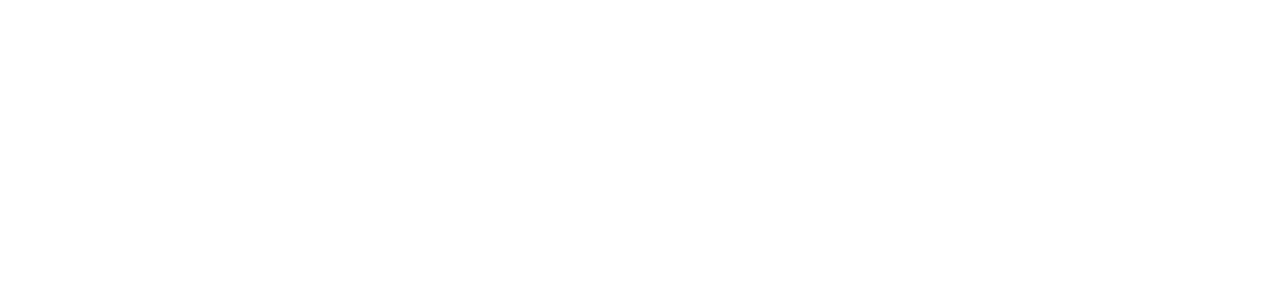
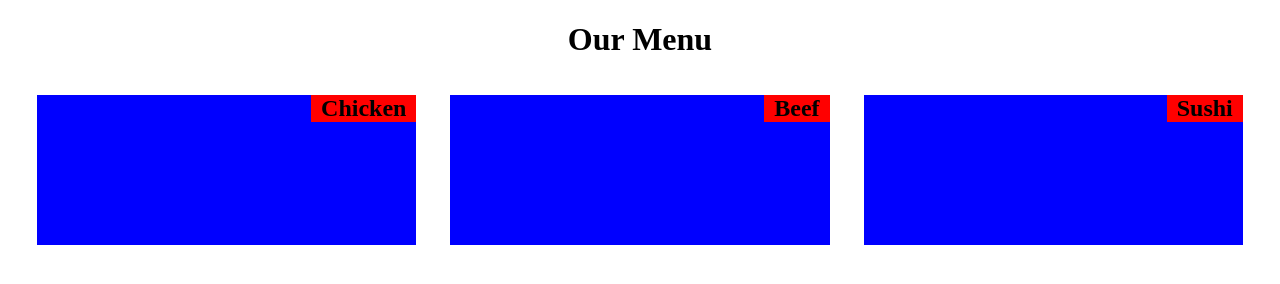
Before and after one commit to Coddielam/module2-solutions, a plain HTML site: page index.html in a window 1280 px wide. Drawn offline with Linux system fonts and the light colour scheme.

Commit message:
made containers to for menu items

```diff
--- a/index.html
+++ b/index.html
@@ -1,9 +1,23 @@
 <!DOCTYPE html>
+<!-- consist of a page heading and 3 sections -->
 <html>
 <head>
-	<title></title>
+	<title>Lean Chicken</title>
+	<link rel="stylesheet" type="text/css" href="styles.css">
 </head>
 <body>
-
+	<h1>Our Menu</h1>
+	<div class='container'>
+		<h2>Chicken</h2>
+		<p></p>
+	</div>
+	<div class='container'>
+		<h2>Beef</h2>
+		<p></p>
+	</div>
+	<div class='container'>
+		<h2>Sushi</h2>
+		<p></p>
+	</div>
 </body>
 </html>
--- /dev/null
+++ b/styles.css
@@ -0,0 +1,47 @@
+header{
+	text-align: center;
+}
+
+h2{
+    background-color: red;
+    float: right;
+    margin: 0;
+    padding-left: 10px;
+    padding-right: 10px;
+    display: inline-block;
+}
+
+p{
+	clear: both;
+	padding: 10px;
+}
+
+body{
+	text-align: center;
+}
+
+.container {
+	background-color: blue;
+	display: inline-block;
+	width: 30%;
+	height: 150px;
+	margin: 15px;
+
+	box-sizing: border-box;
+}
+
+/* breakpoint: 992px */
+@media (min-width: 992px) {
+/*each of the 3 sections should take up equal amount of space*/
+
+}
+
+/* breakpoint: 768px and 991px */
+@media (min-width: 768px and max-width: 991px) {
+
+}
+
+/* breakpoint: <767px */
+@media (max-width: 767px) {
+
+}
```
